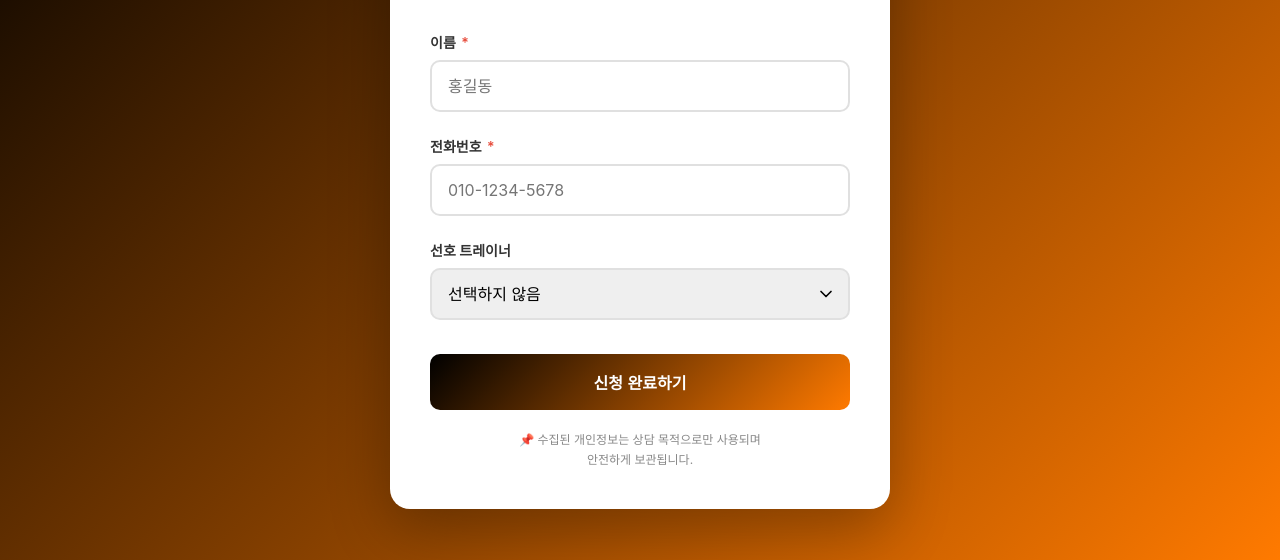
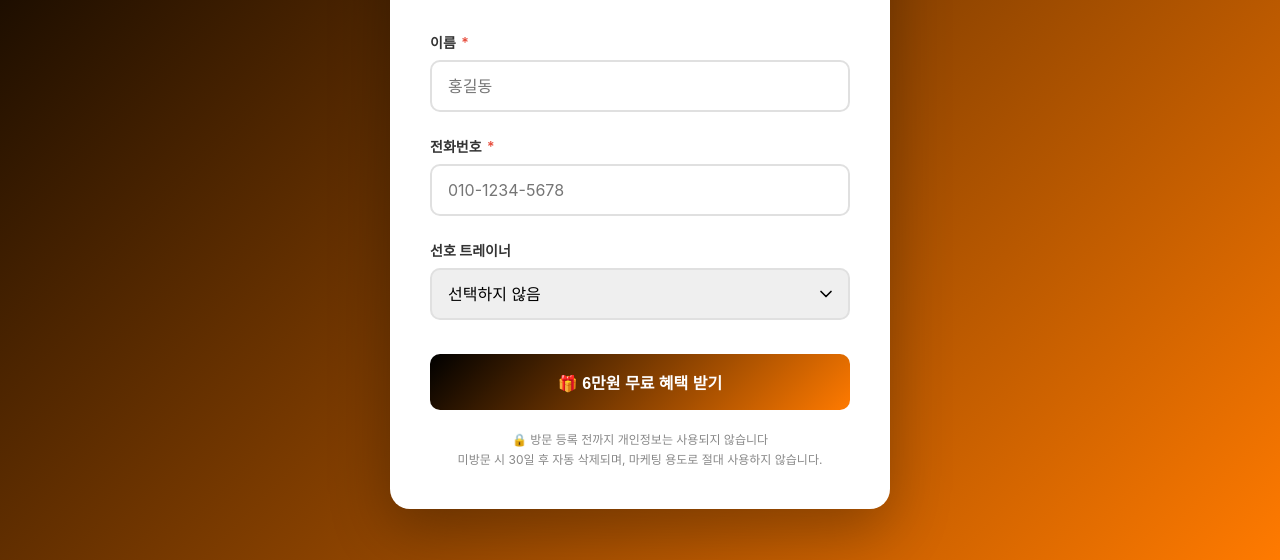
Before and after one commit to daehanbodybuilding/fintness-form, a plain HTML site: page index.html in a window 1280 px wide. Shown: the part 240-800 px from the top of the page. Drawn offline with Linux system fonts and the light colour scheme.

Commit message:
Update index.html

```diff
--- a/index.html
+++ b/index.html
@@ -366,7 +366,7 @@
             </div>
 
             <button type="submit" class="submit-btn" id="submitBtn">
-                신청 완료하기
+                🎁 6만원 무료 혜택 받기
             </button>
         </form>
 
@@ -398,8 +398,8 @@
         </div>
 
         <div class="privacy-notice">
-            📌 수집된 개인정보는 상담 목적으로만 사용되며<br>
-            안전하게 보관됩니다.
+            🔒 방문 등록 전까지 개인정보는 사용되지 않습니다<br>
+    미방문 시 30일 후 자동 삭제되며, 마케팅 용도로 절대 사용하지 않습니다.
         </div>
     </div>
 
```
